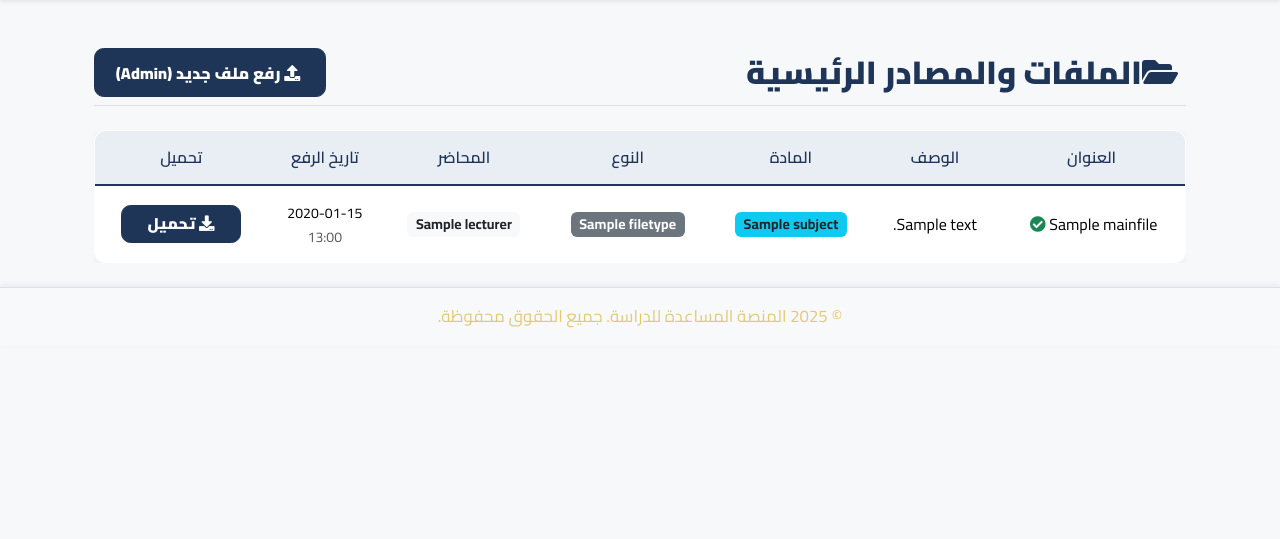
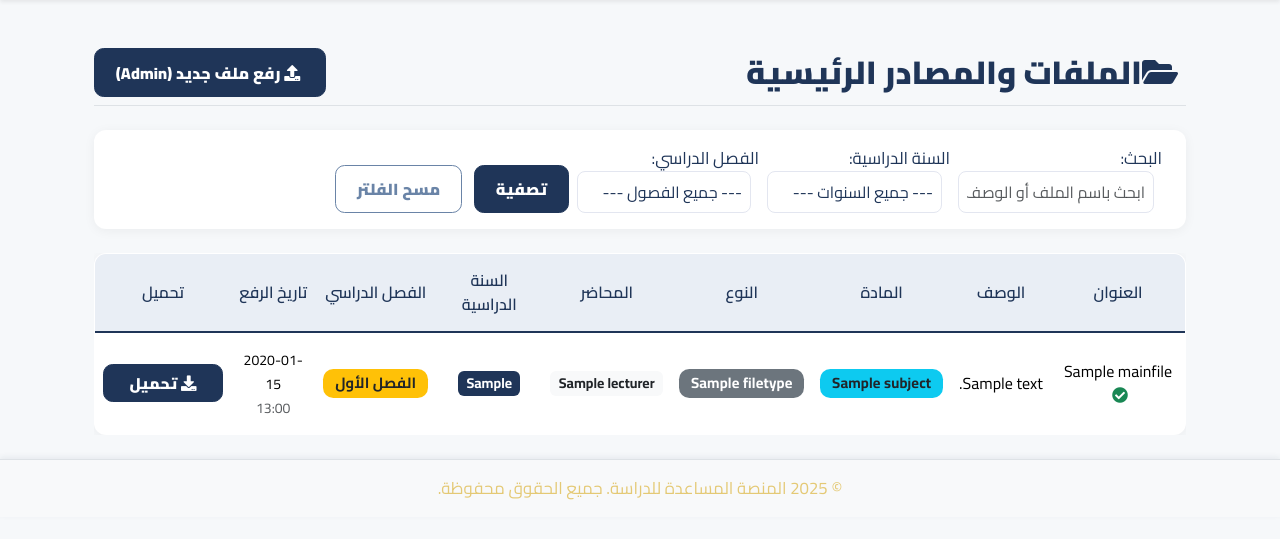
Before and after one commit to 77hamed77/StudyPlatform, a Django app: page /files/main/ in a window 1280 px wide. Shown: the part 85-624 px from the top of the page. Run offline with Django 5.2, Linux system fonts and the light colour scheme; a user stored in the database is signed in; data comes from the database, SQL or seed files in the repository; tables that the repository leaves empty hold one stand-in row (values such as "Sample post"); some libraries are stand-ins or nearby versions.

Commit message:
حل مشكلة الملفات و اضافة السنة و الفصل الدراسي و البحث عن الملف

```diff
--- a/files_manager/models.py
+++ b/files_manager/models.py
@@ -1,4 +1,3 @@
-# files_manager/models.py
 from django.db import models
 from django.contrib.auth import get_user_model
 from django.urls import reverse
@@ -106,6 +105,27 @@ class MainFile(models.Model):
     )
     uploaded_at = models.DateTimeField(auto_now_add=True, verbose_name=_("تاريخ الرفع"))
     updated_at = models.DateTimeField(auto_now=True, verbose_name=_("آخر تحديث"))
+    # حقل السنة الدراسية (جديد)
+    academic_year = models.CharField(
+        max_length=9,
+        blank=True,
+        null=True,
+        verbose_name=_("السنة الدراسية"),
+        help_text=_("مثال: 2023-2024"),
+    )
+    # حقل الفصل الدراسي (جديد)
+    SEMESTER_CHOICES = [
+        ('first', _('الفصل الأول')),
+        ('second', _('الفصل الثاني')),
+    ]
+    semester = models.CharField(
+        max_length=6,
+        choices=SEMESTER_CHOICES,
+        blank=True,
+        null=True,
+        verbose_name=_("الفصل الدراسي"),
+        help_text=_("اختر الفصل الدراسي."),
+    )
 
     class Meta:
         verbose_name = _("ملف رئيسي")
@@ -114,6 +134,7 @@ class MainFile(models.Model):
         indexes = [
             models.Index(fields=['subject', '-uploaded_at']),
             models.Index(fields=['file_type', '-uploaded_at']),
+            models.Index(fields=['academic_year', 'semester', '-uploaded_at']),  # فهرس جديد
         ]
 
     def __str__(self):
@@ -133,6 +154,12 @@ class MainFile(models.Model):
     def file_url(self):
         if self.file:
             return self.file.url
+        return None
+
+    @property
+    def get_file_url(self):
+        if self.file:
+            return f"https://lnbxhoxjsvraumwckcsn.supabase.co/storage/v1/object/public/platformdocuments/uploads/{self.file.name}"
         return None
 
 # --- موديل ملخصات الطلاب ---
--- a/files_manager/templates/files_manager/main_file_list.html
+++ b/files_manager/templates/files_manager/main_file_list.html
@@ -45,30 +45,59 @@ body.dark-mode .files-table td {
     body.dark-mode .files-table tbody tr:hover {
         background: #18202b;
     }
-.files-table .file-title-link {
+    .file-title-link {
         color: inherit;
         font-weight: 500;
         transition: color 0.15s;
     }
-.files-table .file-title-link:hover {
+    .file-title-link:hover {
         color: #1a73e8;
         text-decoration: underline;
     }
-body.dark-mode .files-table .file-title-link:hover {
+    body.dark-mode .file-title-link:hover {
         color: #e4c975;
     }
-.files-table .badge {
+    .badge {
         font-size: 0.88em;
         padding: 0.4em 0.6em;
         border-radius: 6px;
     }
-.files-table .btn-download {
+    .btn-download {
         min-width: 120px;
         font-size: 0.97em;
         padding: 0.4rem 0.8rem;
     }
-.files-table .text-success { color: #28a745; }
+    .text-success { color: #28a745; }
     body.dark-mode .text-success { color: #38c172; }
+    .filter-section {
+        background: var(--card-bg, #fff);
+        border-radius: 12px;
+        box-shadow: 0 2px 12px rgba(0,0,0,0.05);
+        padding: 1rem;
+        margin-bottom: 1.5rem;
+    }
+    .filter-section label {
+        font-weight: 500;
+        margin-right: 0.5rem;
+    }
+    .filter-section select, .filter-section input {
+        margin-right: 1rem;
+        padding: 0.5rem;
+        border-radius: 8px;
+        border: 1px solid var(--input-border, #e3e6f0);
+    }
+    body.dark-mode .filter-section {
+        background: #1d2c3b;
+        color: #e8ecf1;
+    }
+    body.dark-mode .filter-section select, body.dark-mode .filter-section input {
+        background: #20304a;
+        color: #e8ecf1;
+        border-color: #293b54;
+    }
+    .filter-section .btn {
+        margin-right: 0.5rem;
+    }
 </style>
 {% endblock %}
 
@@ -83,23 +112,37 @@ body.dark-mode .text-success { color: #38c172; }
         {% endif %}
     </div>
 
-    {% if filter_form %}
-    <div class="card shadow-sm mb-4 filter-form">
-        <div class="card-body">
-            <form method="get" class="row gx-2 gy-2 align-items-center">
-                {{ filter_form|crispy }}
+    <!-- Filter Section -->
+    <div class="filter-section">
+        <form method="get" action="" class="row g-3 align-items-end">
             <div class="col-auto">
-                    <button type="submit" class="btn btn-sm btn-outline-primary">
-                        <i class="fas fa-filter"></i> تطبيق الفلتر
-                    </button>
-                    <a href="{% url 'files_manager:main_file_list' %}" class="btn btn-sm btn-outline-secondary ms-1">
-                        <i class="fas fa-times"></i> مسح الفلتر
-                    </a>
+                <label for="search">البحث:</label>
+                <input type="text" name="q" id="search" class="form-control" value="{{ request.GET.q }}" placeholder="ابحث باسم الملف أو الوصف...">
+            </div>
+            <div class="col-auto">
+                <label for="academic_year">السنة الدراسية:</label>
+                <select name="academic_year" id="academic_year" class="form-select">
+                    <option value="">--- جميع السنوات ---</option>
+                    {% for year in academic_years %}
+                        <option value="{{ year }}" {% if request.GET.academic_year == year %}selected{% endif %}>{{ year }}</option>
+                    {% endfor %}
+                </select>
+            </div>
+            <div class="col-auto">
+                <label for="semester">الفصل الدراسي:</label>
+                <select name="semester" id="semester" class="form-select">
+                    <option value="">--- جميع الفصول ---</option>
+                    {% for value, label in semesters %}
+                        <option value="{{ value }}" {% if request.GET.semester == value %}selected{% endif %}>{{ label }}</option>
+                    {% endfor %}
+                </select>
+            </div>
+            <div class="col-auto">
+                <button type="submit" class="btn btn-primary">تصفية</button>
+                <a href="{% url 'files_manager:main_file_list' %}" class="btn btn-outline-secondary">مسح الفلتر</a>
             </div>
         </form>
     </div>
-    </div>
-    {% endif %}
 
     {% if files %}
     <div class="files-table-wrapper">
@@ -112,6 +155,8 @@ body.dark-mode .text-success { color: #38c172; }
                         <th>المادة</th>
                         <th>النوع</th>
                         <th>المحاضر</th>
+                        <th>السنة الدراسية</th>
+                        <th>الفصل الدراسي</th>
                         <th>تاريخ الرفع</th>
                         <th>تحميل</th>
                     </tr>
@@ -120,10 +165,10 @@ body.dark-mode .text-success { color: #38c172; }
                 {% for file_item in files %}
                     <tr>
                         <td>
-                            <a href="{% if file_item.get_absolute_url %}{{ file_item.get_absolute_url }}{% else %}{{ file_item.file_url }}{% endif %}"
+                            <a href="{% if file_item.get_absolute_url %}{{ file_item.get_absolute_url }}{% else %}{{ file_item.get_file_url }}{% endif %}"
                                class="file-title-link"
                                {% if file_item.get_absolute_url %} title="عرض تفاصيل الملف" {% else %} title="تنزيل مباشر" target="_blank" {% endif %}>
-                                {{ file_item.title }}
+                                {{ file_item.title|truncatechars:40 }}
                             </a>
                             {% if file_item.current_user_marked_as_read %}
                                 <i class="fas fa-check-circle text-success ms-1" title="مقروء"></i>
@@ -158,16 +203,32 @@ body.dark-mode .text-success { color: #38c172; }
                             {% endif %}
                         </td>
                         <td>
+                            {% if file_item.academic_year %}
+                                <span class="badge bg-primary">{{ file_item.academic_year }}</span>
+                            {% else %}
+                                <span class="text-muted">—</span>
+                            {% endif %}
+                        </td>
+                        <td>
+                            {% if file_item.semester %}
+                                <span class="badge bg-warning text-dark">
+                                    {% if file_item.semester == 'first' %}الفصل الأول{% else %}الفصل الثاني{% endif %}
+                                </span>
+                            {% else %}
+                                <span class="text-muted">—</span>
+                            {% endif %}
+                        </td>
+                        <td>
                             <span class="small">{{ file_item.uploaded_at|date:"Y-m-d" }}</span>
                             <br>
                             <span class="text-muted small">{{ file_item.uploaded_at|time:"H:i" }}</span>
                         </td>
                         <td>
-                            {% if file_item.file_url %}
-                            <a href="{{ file_item.file_url }}"
+                            {% if file_item.get_file_url %}
+                            <a href="{{ file_item.get_file_url }}"
                                target="_blank"
                                class="btn btn-sm btn-success btn-download"
-                               download="{{ file_item.title }}{{ file_item.file_extension }}">
+                               download="{{ file_item.title }}{{ file_item.file_extension|default:'.pdf' }}">
                                 <i class="fas fa-download"></i> تحميل
                             </a>
                             {% else %}
--- a/files_manager/views.py
+++ b/files_manager/views.py
@@ -1,4 +1,3 @@
-## files_manager/views.py
 from django.shortcuts import render, redirect, get_object_or_404
 from django.views.generic import ListView, DetailView, CreateView
 from django.contrib.auth.mixins import LoginRequiredMixin
@@ -26,17 +25,27 @@ class MainFileListView(LoginRequiredMixin, ListView):
         queryset = MainFile.objects.select_related(
             'subject', 'lecturer', 'file_type', 'uploaded_by'
         ).order_by('-uploaded_at')
+        # البحث حسب العنوان أو الوصف
+        q = self.request.GET.get('q')
+        if q:
+            queryset = queryset.filter(
+                models.Q(title__icontains=q) | models.Q(description__icontains=q)
+            )
+        # التصفية حسب السنة الدراسية
+        academic_year = self.request.GET.get('academic_year')
+        if academic_year:
+            queryset = queryset.filter(academic_year=academic_year)
+        # التصفية حسب الفصل الدراسي
+        semester = self.request.GET.get('semester')
+        if semester:
+            queryset = queryset.filter(semester=semester)
+        # التصفية حسب المادة والنوع (كما هو موجود)
         subject_id = self.request.GET.get('subject')
         file_type_id = self.request.GET.get('type')
-        query = self.request.GET.get('q')
         if subject_id:
             queryset = queryset.filter(subject_id=subject_id)
         if file_type_id:
             queryset = queryset.filter(file_type_id=file_type_id)
-        if query:
-            queryset = queryset.filter(
-                models.Q(title__icontains=query) | models.Q(description__icontains=query)
-            )
         return queryset
 
     def get_context_data(self, **kwargs):
@@ -55,6 +64,11 @@ class MainFileListView(LoginRequiredMixin, ListView):
             for file_obj in files_on_page:
                 file_obj.current_user_marked_as_read = False
 
+        # إضافة قائمة السنوات الدراسية الفريدة
+        context['academic_years'] = MainFile.objects.values_list('academic_year', flat=True).distinct().order_by('academic_year')
+        # إضافة اختيارات الفصول الدراسية
+        context['semesters'] = MainFile.SEMESTER_CHOICES
+        # الاحتفاظ بالموارد الحالية
         context['subjects_for_filter'] = Subject.objects.all().order_by('name')
         context['file_types_for_filter'] = FileType.objects.all().order_by('name')
         return context
--- a/study_platform/urls.py
+++ b/study_platform/urls.py
@@ -20,3 +20,7 @@ urlpatterns = [
 if settings.DEBUG:
     if hasattr(settings, 'STATIC_URL') and hasattr(settings, 'STATIC_ROOT'):
         urlpatterns += static(settings.STATIC_URL, document_root=settings.STATIC_ROOT)
+
+urlpatterns = [
+    path('files/', include('files_manager.urls')),
+] + static(settings.MEDIA_URL, document_root=settings.MEDIA_ROOT)
```
Also changed, not shown: files_manager/migrations/0003_mainfile_academic_year_mainfile_semester_and_more.py (added). Lines whose indentation alone changed are shown as unchanged.
